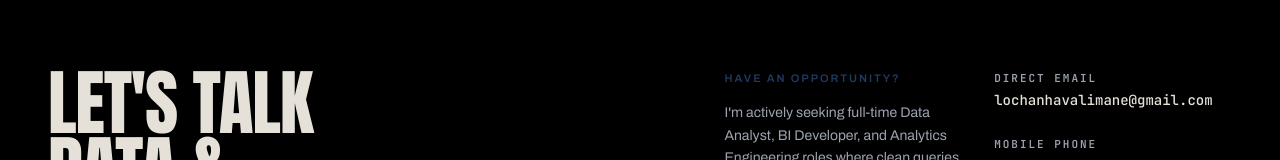
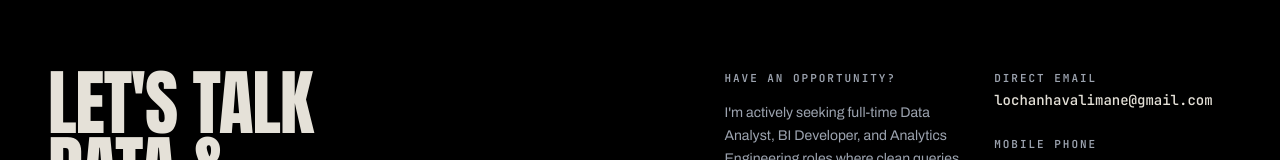
Before and after one commit to lochanhavalimane-pixel/Data_Analyst_Portfolio, a React (Vite) app: page / in a window 1280 px wide. Shown: the part 4689-4849 px from the top of the page. Built offline with nearby package versions, Linux system fonts and the light colour scheme.

Commit message:
Update UI styling for modal and contact section

```diff
--- a/src/components/Contact.jsx
+++ b/src/components/Contact.jsx
@@ -38,7 +38,7 @@ export default function Contact() {
 
           <RevealItem className="grid gap-8 sm:grid-cols-2 lg:gap-8">
             <RevealItem>
-              <h3 className="eyebrow text-primary text-xs font-bold tracking-eyebrow">
+              <h3 className="eyebrow font-mono text-[0.7rem] text-[#9CA3AF]">
                 Have an Opportunity?
               </h3>
               <p className="mt-4 max-w-xs text-sm leading-relaxed text-[#9CA3AF]">
--- a/src/components/ProjectModal.jsx
+++ b/src/components/ProjectModal.jsx
@@ -137,10 +137,10 @@ export default function ProjectModal({ project, onClose }) {
             <span className="h-2 w-2 bg-primary"></span>
             <span>Data Pipeline &amp; Cleaning Steps</span>
           </h3>
-          <ul className="mt-4 space-y-2.5">
+          <ul className="mt-4 space-y-2.5 pl-2">
             {project.pipeline.map((step, idx) => (
               <li key={idx} className="grid grid-cols-[auto_minmax(0,1fr)] gap-3 text-sm text-ink/80">
-                <span className="mt-[0.45em] h-2 w-2 bg-primary shrink-0"></span>
+                <span className="text-primary font-semibold" aria-hidden="true">-&gt;</span>
                 <span>{step}</span>
               </li>
             ))}
@@ -161,7 +161,7 @@ export default function ProjectModal({ project, onClose }) {
           </h3>
           <div className="mt-4 space-y-3">
             {project.keyInsights.map((insight, idx) => (
-              <div key={idx} className="p-3.5 bg-white border border-rule flex items-start gap-3">
+              <div key={idx} className="flex items-start gap-3">
                 <CheckCircle2 className="w-4 h-4 text-primary shrink-0 mt-0.5" />
                 <p className="text-xs sm:text-sm text-ink/85 leading-relaxed">{insight}</p>
               </div>
```
